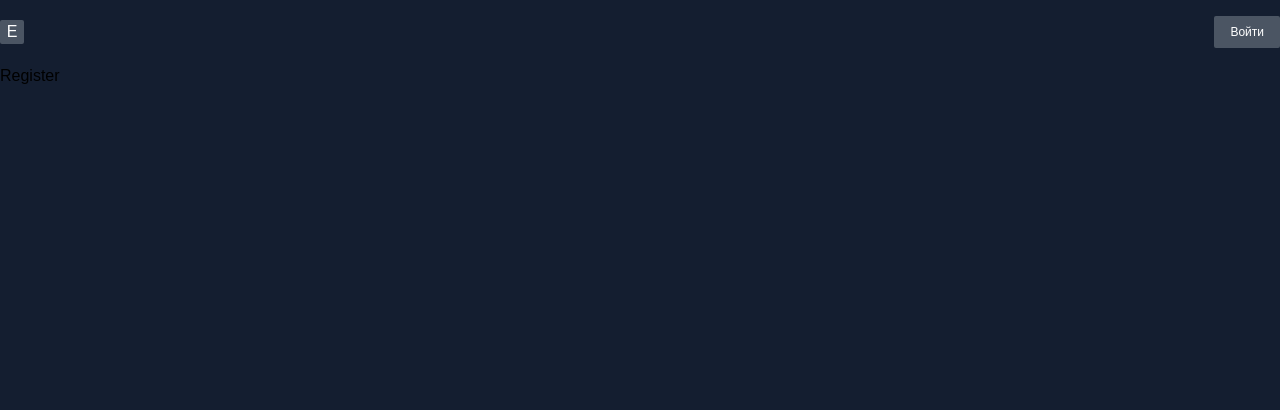
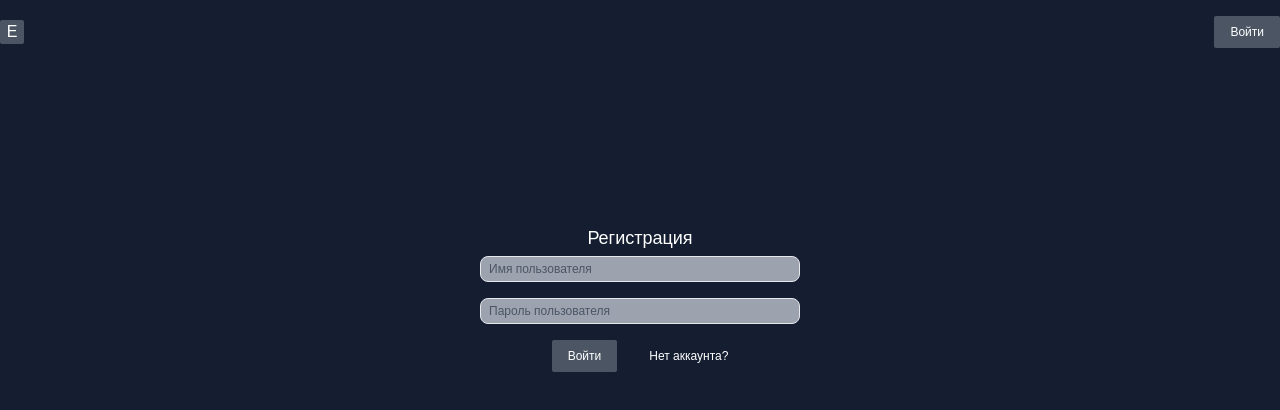
Before and after one commit to Kunduz-rahat/mern_blog, a React (Create React App) app in the folder client/: page /register in a window 1280 px wide. Shown: the top 410 px of the page. Built offline with nearby package versions, Linux system fonts and the light colour scheme.

Commit message:
add register

```diff
--- a/client/src/pages/Login.jsx
+++ b/client/src/pages/Login.jsx
@@ -22,8 +22,8 @@
 
 	</label>
 <div className='flex gap-8 justify-center items-center mt-4'>
-<button className='flex justify-center items-center text-xs bg-gray-600  text-white rounded-sm py-2 px-4'>Войти</button>
-<Link to={'/register'} className='flex justify-center items-center text-xs text-white'>Нет аккаунта? </Link>
+<button className='flex justify-center items-center text-xs bg-gray-600  text-white rounded-sm py-2 px-4'>Подтвердить</button>
+<Link to='/register' className='flex justify-center items-center text-xs text-white'>Уже зарегистрированы </Link>
 </div>
 
 		</form>
--- a/client/src/pages/Register.jsx
+++ b/client/src/pages/Register.jsx
@@ -1,7 +1,31 @@
 import React from 'react'
+import { Link } from 'react-router-dom'
 
 export const Register = () => {
 	return (
-		<div>Register</div>
+		<form onSubmit={e=>e.preventDefault()} className="w-1/4 h-60 mx-auto mt-40">
+		<h1 className=' text-lg text-white text-center '>Регистрация</h1>
+		<label className=' text-xs text-gray-400'>
+
+		<input type='text'
+		placeholder='Имя пользователя'
+		className='mt-1 text-black w-full rounded-lg bg-gray-400 border py-1 px-2 text-xs outline-none placeholder:text-gray-600'
+		/>
+
+		</label>
+		<label className=' text-xs text-gray-400 ' >
+
+	<input type='password'
+	placeholder='Пароль пользователя'
+	className='mt-4 text-black w-full rounded-lg  bg-gray-400 border py-1 px-2 text-xs outline-none placeholder:text-gray-600'
+	/>
+
+	</label>
+<div className='flex gap-8 justify-center items-center mt-4'>
+<button className='flex justify-center items-center text-xs bg-gray-600  text-white rounded-sm py-2 px-4'>Войти</button>
+<Link to={'/register'} className='flex justify-center items-center text-xs text-white'>Нет аккаунта? </Link>
+</div>
+
+		</form>
 	)
 }
```
